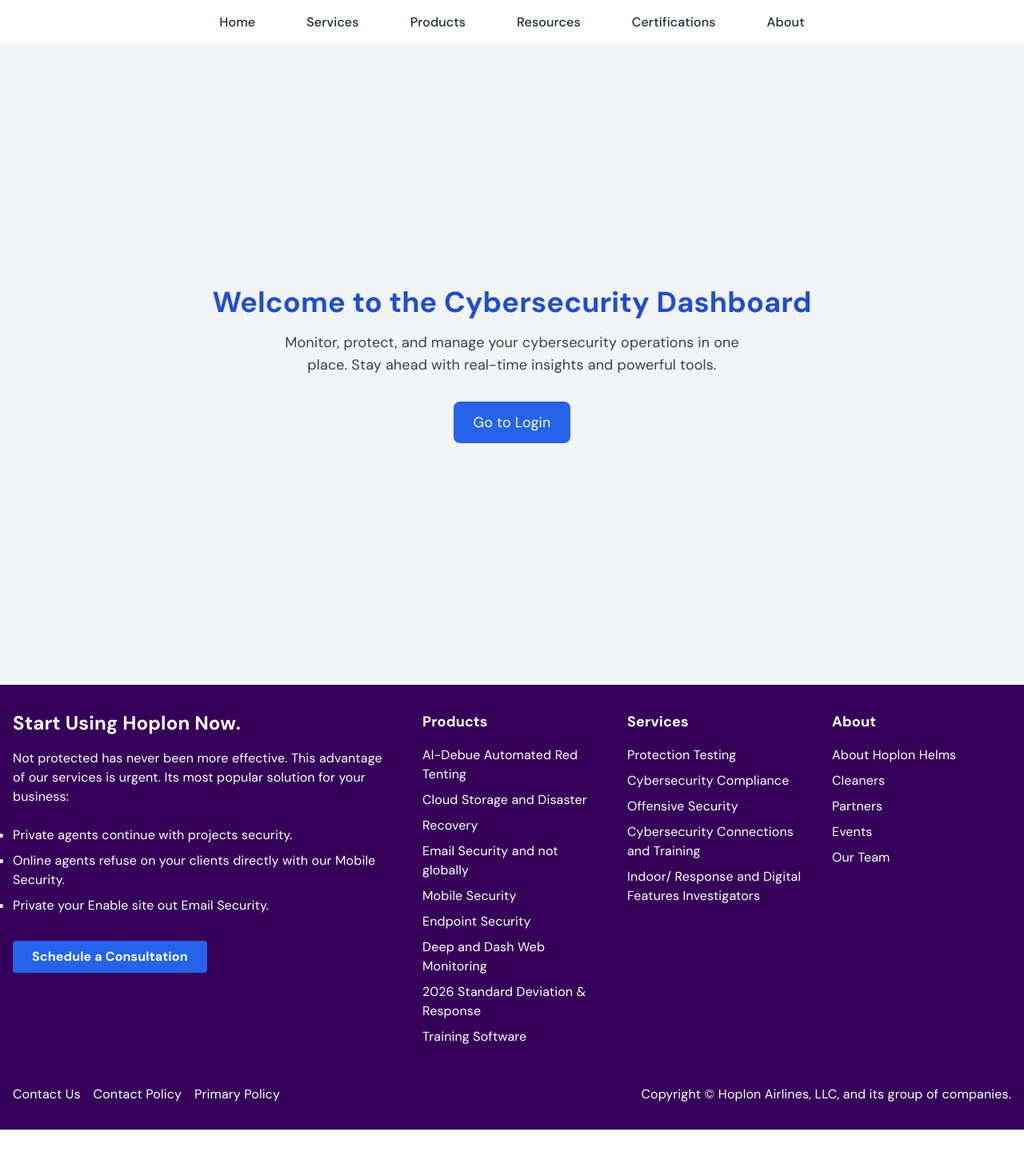
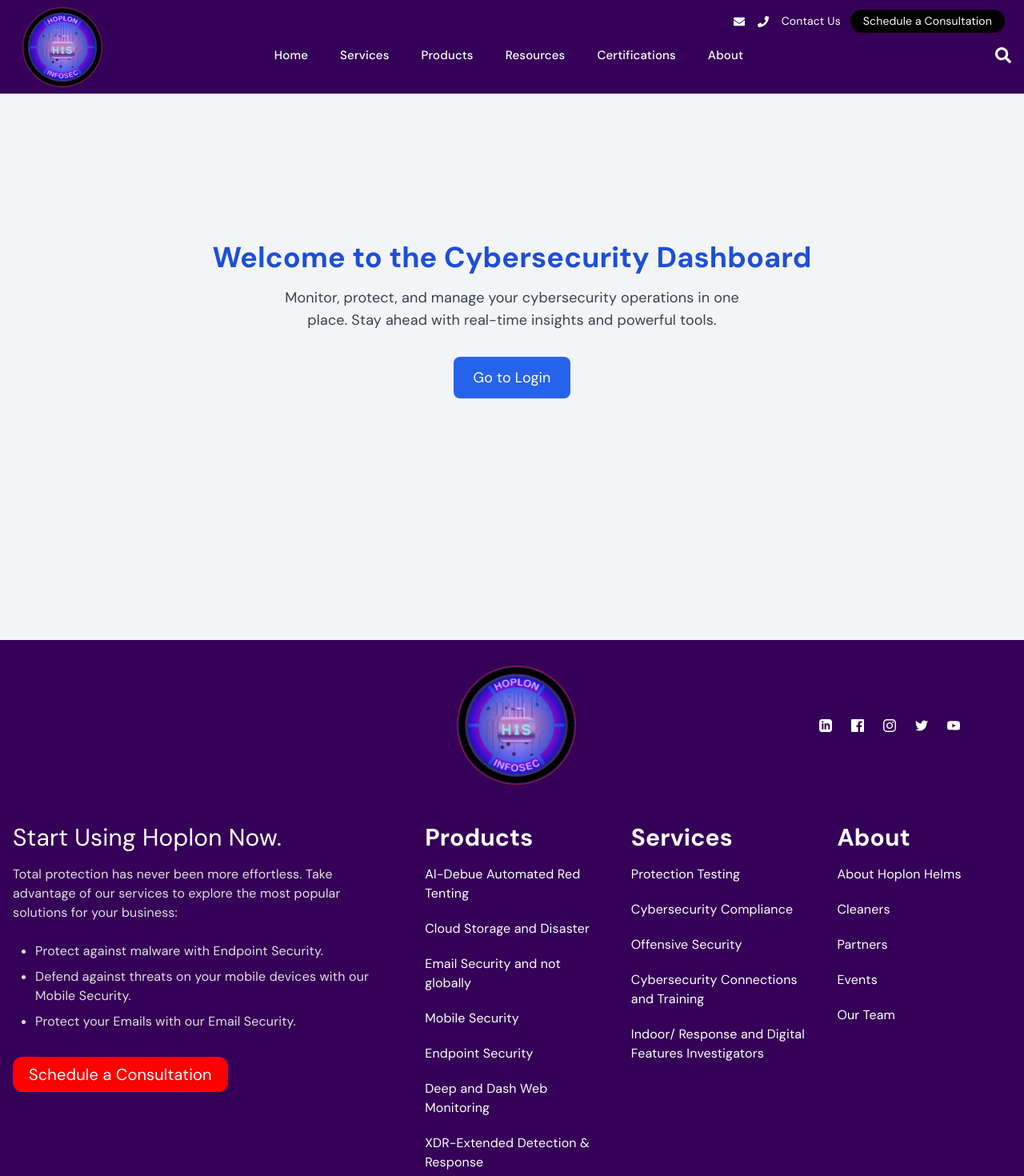
Before and after one commit to ahad30/hoploninfosec_home, a React (Vite) app: page / in a window 1280 px wide. Shown: the top 1470 px of the page at 80% size. Before the commit the page ends 1412 px from the top, so only its background shows below. Built offline with nearby package versions, Linux system fonts and the light colour scheme.

Commit message:
header footer completed

```diff
--- a/src/Shared/Footer/Footer.jsx
+++ b/src/Shared/Footer/Footer.jsx
@@ -1,44 +1,87 @@
+import React from "react";
+import image from "../../assets/logo.png";
 const Footer = () => {
   return (
     <div>
       <footer className="bg-[#350057] text-white">
-      <div className="container mx-auto px-4 py-8">
+        <div className="max-w-[1400px] mx-auto px-4 py-8">
+        <div className="flex flex-col items-center md:flex-row justify-between gap-5 mb-12 lg:gap-0 lg:px-16">
+           <div className="md:w-[30%] mx-auto">
+           <div className="flex justify-end">
+                <img src={image} alt=""  className="w-[149px] h-[149px]"/>
+            </div>
+           </div>
+            <div className="flex space-x-6">
+              <a href="#" aria-label="LinkedIn">
+                <svg className="h-4 w-4" fill="currentColor" viewBox="0 0 24 24">
+                  <path d="M19 0h-14c-2.761 0-5 2.239-5 5v14c0 2.761 2.239 5 5 5h14c2.762 0 5-2.239 5-5v-14c0-2.761-2.238-5-5-5zm-11 19h-3v-11h3v11zm-1.5-12.268c-.966 0-1.75-.79-1.75-1.764s.784-1.764 1.75-1.764 1.75.79 1.75 1.764-.783 1.764-1.75 1.764zm13.5 12.268h-3v-5.604c0-3.368-4-3.113-4 0v5.604h-3v-11h3v1.765c1.396-2.586 7-2.777 7 2.476v6.759z"/>
+                </svg>
+              </a>
+              <a href="#" aria-label="Facebook">
+                <svg className="h-4 w-4" fill="currentColor" viewBox="0 0 24 24">
+                  <path d="M22.675 0h-21.35c-.732 0-1.325.593-1.325 1.325v21.351c0 .731.593 1.324 1.325 1.324h11.495v-9.294h-3.128v-3.622h3.128v-2.671c0-3.1 1.893-4.788 4.659-4.788 1.325 0 2.463.099 2.795.143v3.24l-1.918.001c-1.504 0-1.795.715-1.795 1.763v2.313h3.587l-.467 3.622h-3.12v9.293h6.116c.73 0 1.323-.593 1.323-1.325v-21.35c0-.732-.593-1.325-1.325-1.325z"/>
+                </svg>
+              </a>
+              <a href="#" aria-label="Instagram">
+                <svg className="h-4 w-4" fill="currentColor" viewBox="0 0 24 24">
+                  <path d="M12 2.163c3.204 0 3.584.012 4.85.07 3.252.148 4.771 1.691 4.919 4.919.058 1.265.069 1.645.069 4.849 0 3.205-.012 3.584-.069 4.849-.149 3.225-1.664 4.771-4.919 4.919-1.266.058-1.644.07-4.85.07-3.204 0-3.584-.012-4.849-.07-3.26-.149-4.771-1.699-4.919-4.92-.058-1.265-.07-1.644-.07-4.849 0-3.204.013-3.583.07-4.849.149-3.227 1.664-4.771 4.919-4.919 1.266-.057 1.645-.069 4.849-.069zm0-2.163c-3.259 0-3.667.014-4.947.072-4.358.2-6.78 2.618-6.98 6.98-.059 1.281-.073 1.689-.073 4.948 0 3.259.014 3.668.072 4.948.2 4.358 2.618 6.78 6.98 6.98 1.281.058 1.689.072 4.948.072 3.259 0 3.668-.014 4.948-.072 4.354-.2 6.782-2.618 6.979-6.98.059-1.28.073-1.689.073-4.948 0-3.259-.014-3.667-.072-4.947-.196-4.354-2.617-6.78-6.979-6.98-1.281-.059-1.69-.073-4.949-.073zm0 5.838c-3.403 0-6.162 2.759-6.162 6.162s2.759 6.163 6.162 6.163 6.162-2.759 6.162-6.163c0-3.403-2.759-6.162-6.162-6.162zm0 10.162c-2.209 0-4-1.79-4-4 0-2.209 1.791-4 4-4s4 1.791 4 4c0 2.21-1.791 4-4 4zm6.406-11.845c-.796 0-1.441.645-1.441 1.44s.645 1.44 1.441 1.44c.795 0 1.439-.645 1.439-1.44s-.644-1.44-1.439-1.44z"/>
+                </svg>
+              </a>
+              <a href="#" aria-label="Twitter">
+                <svg className="h-4 w-4" fill="currentColor" viewBox="0 0 24 24">
+                  <path d="M23.953 4.57a10 10 0 01-2.825.775 4.958 4.958 0 002.163-2.723c-.951.555-2.005.959-3.127 1.184a4.92 4.92 0 00-8.384 4.482C7.69 8.095 4.067 6.13 1.64 3.162a4.822 4.822 0 00-.666 2.475c0 1.71.87 3.213 2.188 4.096a4.904 4.904 0 01-2.228-.616v.06a4.923 4.923 0 003.946 4.827 4.996 4.996 0 01-2.212.085 4.936 4.936 0 004.604 3.417 9.867 9.867 0 01-6.102 2.105c-.39 0-.779-.023-1.17-.067a13.995 13.995 0 007.557 2.209c9.053 0 13.998-7.496 13.998-13.985 0-.21 0-.42-.015-.63A9.935 9.935 0 0024 4.59z"/>
+                </svg>
+              </a>
+              <a href="#" aria-label="YouTube">
+                <svg className="h-4 w-4" fill="currentColor" viewBox="0 0 24 24">
+                  <path d="M23.498 6.186a3.016 3.016 0 0 0-2.122-2.136C19.505 3.545 12 3.545 12 3.545s-7.505 0-9.377.505A3.017 3.017 0 0 0 .502 6.186C0 8.07 0 12 0 12s0 3.93.502 5.814a3.016 3.016 0 0 0 2.122 2.136c1.871.505 9.376.505 9.376.505s7.505 0 9.377-.505a3.015 3.015 0 0 0 2.122-2.136C24 15.93 24 12 24 12s0-3.93-.502-5.814zM9.545 15.568V8.432L15.818 12l-6.273 3.568z"/>
+                </svg>
+              </a>
+            </div>
+          </div>
 
 
-        <div className="grid grid-cols-1 md:grid-cols-5 gap-8 mb-12">
+
+          <div className="grid grid-cols-1 md:grid-cols-5 gap-10 mb-12">
             <div className="text-start mb-12 lg:col-span-2">
-          <h2 className="text-2xl font-bold mb-4">Start Using Hoplon Now.</h2>
-          <p className="max-w-2xl mx-auto mb-6">
-            Not protected has never been more effective. This advantage of our
-            services is urgent. Its most popular solution for your business:
+              <h2 className="text-3xl  mb-4">
+                Start Using Hoplon Now.
+              </h2>
+              <p className="max-w-2xl mx-auto mb-6 text-[#E0E0E0]">
+                Total protection has never been more effortless. Take advantage
+                of our services to explore the most popular solutions for your
+                business:
               </p>
-          <ul className="space-y-2 list-disc mb-8">
-            <li>Private agents continue with projects security.</li>
-            <li>Online agents refuse on your clients directly with our Mobile Security.</li>
-            <li>Private your Enable site out Email Security.</li>
+              <ul className="space-y-2 list-disc lg:px-7 mb-8 text-[#E0E0E0]">
+                <li>Protect against malware with Endpoint Security.</li>
+                <li>
+                Defend against threats on your mobile devices with our Mobile Security.
+                </li>
+                <li>Protect your Emails with our Email Security.</li>
               </ul>
-          <button className="bg-blue-600 hover:bg-blue-700 text-white font-bold py-2 px-6 rounded">
+              <button className="bg-[#FF0000] hover:bg-blue-700 text-white
+              py-2 px-5 rounded-xl lg:text-xl">
                 Schedule a Consultation
               </button>
             </div>
             <div>
-            <h3 className="font-bold text-lg mb-4">Products</h3>
-            <ul className="space-y-2">
+              <h3 className="font-bold text-3xl   mb-4">Products</h3>
+              <ul className="space-y-5 text-[16px]">
                 <li>Al-Debue Automated Red Tenting</li>
                 <li>Cloud Storage and Disaster</li>
-              <li>Recovery</li>
+
                 <li>Email Security and not globally</li>
                 <li>Mobile Security</li>
                 <li>Endpoint Security</li>
                 <li>Deep and Dash Web Monitoring</li>
-              <li>2026 Standard Deviation & Response</li>
+                <li>XDR-Extended Detection & Response</li>
                 <li>Training Software</li>
               </ul>
             </div>
 
             <div>
-            <h3 className="font-bold text-lg mb-4">Services</h3>
-            <ul className="space-y-2">
+              <h3 className="font-bold text-3xl   mb-4">Services</h3>
+              <ul className="space-y-5 text-[16px]">
                 <li>Protection Testing</li>
                 <li>Cybersecurity Compliance</li>
                 <li>Offensive Security</li>
@@ -48,8 +91,8 @@
             </div>
 
             <div>
-            <h3 className="font-bold text-lg mb-4">About</h3>
-            <ul className="space-y-2">
+              <h3 className="font-bold text-3xl mb-4">About</h3>
+              <ul className="space-y-5 text-[16px]">
                 <li>About Hoplon Helms</li>
                 <li>Cleaners</li>
                 <li>Partners</li>
@@ -57,20 +100,20 @@
                 <li>Our Team</li>
               </ul>
             </div>
-
-
           </div>
           <div className="flex flex-col lg:flex-row justify-between items-center">
             <div>
-            <ul className="flex text-[10px] lg:text-base items-center space-x-4">
+              <ul className="flex text-[10px] text-[#A020F0] lg:text-base items-center space-x-4">
                 <li>Contact Us</li>
                 <li>Contact Policy</li>
                 <li>Primary Policy</li>
               </ul>
             </div>
 
-<div className="">
-          <p>Copyright © Hoplon Airlines, LLC, and its group of companies.</p>
+            <div className="mt-5 lg:mt-0">
+              <p className="text-center text-[10px] lg:text-base">
+              Copyright © Hoplon InfoSec, LLC and its group of companies.
+              </p>
             </div>
           </div>
         </div>
--- a/src/Shared/Header/Header.jsx
+++ b/src/Shared/Header/Header.jsx
@@ -1,21 +1,64 @@
+import { FaEnvelope, FaPhone, FaSearch } from "react-icons/fa";
+import image from "../../assets/logo.png";
 
 const Header = () => {
-    return (
-        <div>
-            <header className="bg-white shadow-sm">
-      <nav className="container mx-auto px-4 py-4">
-        <div className="flex justify-center space-x-8 md:space-x-16">
-          <a href="#" className="text-gray-800 hover:text-blue-600 font-medium">Home</a>
-          <a href="#" className="text-gray-800 hover:text-blue-600 font-medium">Services</a>
-          <a href="#" className="text-gray-800 hover:text-blue-600 font-medium">Products</a>
-          <a href="#" className="text-gray-800 hover:text-blue-600 font-medium">Resources</a>
-          <a href="#" className="text-gray-800 hover:text-blue-600 font-medium">Certifications</a>
-          <a href="#" className="text-gray-800 hover:text-blue-600 font-medium">About</a>
+  return (
+    <header className="bg-[#350057] shadow-sm fixed top-0 left-0 w-full z-50">
+    <div className="flex space-x-3 justify-end -mb-5 px-6 mt-3">
+    <div className="flex items-center space-x-4 text-white">
+            <FaEnvelope className="text-[14px]" />
+            <FaPhone className="text-[14px]" />
+            <span className="text-[14px]">Contact Us</span>
+          </div>
+
+          {/* Schedule Consultation Button */}
+          <button className="bg-black text-white px-4  py-1 rounded-full text-[14px] hover:bg-gray-800 ">
+            Schedule a Consultation
+          </button>
+    </div>
+      <nav className="max-w-[1400px] mx-auto px-4 py-2 flex items-center justify-between">
+        {/* Left: Logo */}
+        <div className="">
+          <img
+            src={image}// <-- Replace with your correct logo path
+            alt="Logo"
+           className="w-[100px] h-[100px] -mt-5 ml-3"
+          />
+        </div>
+
+        {/* Middle: Navigation Links */}
+        <div className="hidden md:flex space-x-10 me-[100px]">
+          <a href="#" className="text-white hover:text-blue-400 font-medium text-[15px]">
+            Home
+          </a>
+          <a href="#" className="text-white hover:text-blue-400 font-medium text-[15px]">
+            Services
+          </a>
+          <a href="#" className="text-white hover:text-blue-400 font-medium text-[15px]">
+            Products
+          </a>
+          <a href="#" className="text-white hover:text-blue-400 font-medium text-[15px]">
+            Resources
+          </a>
+          <a href="#" className="text-white hover:text-blue-400 font-medium text-[15px]">
+            Certifications
+          </a>
+          <a href="#" className="text-white hover:text-blue-400 font-medium text-[15px]">
+            About
+          </a>
+        </div>
+
+        {/* Right: Contact + Button + Search */}
+        <div className="flex items-center space-x-4">
+          {/* Email and Phone Icons */}
+
+
+          {/* Search Icon */}
+          <FaSearch className="text-white text-xl cursor-pointer" />
         </div>
       </nav>
     </header>
-        </div>
-    );
+  );
 };
 
 export default Header;
```
Also changed, not shown: src/assets/logo.png (added). Lines whose indentation alone changed are shown as unchanged.
